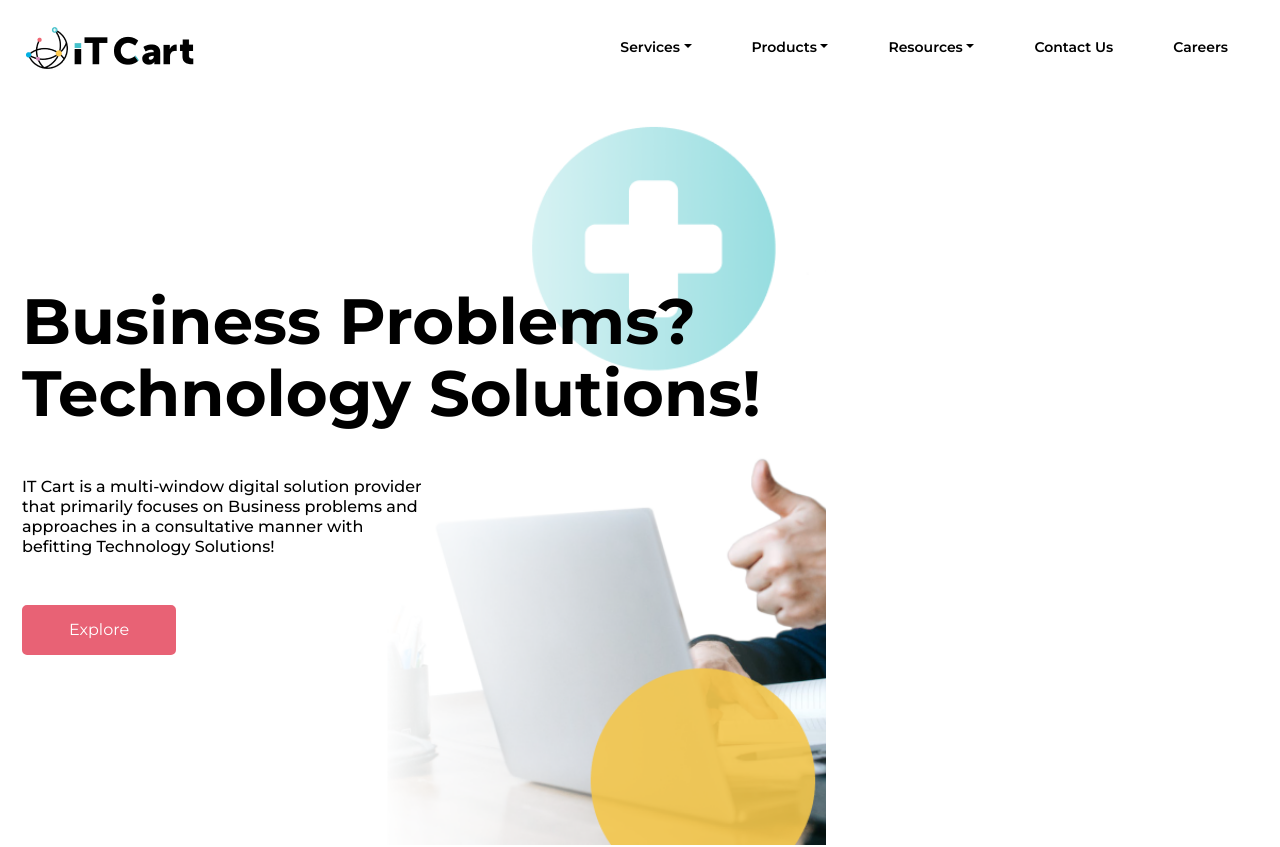
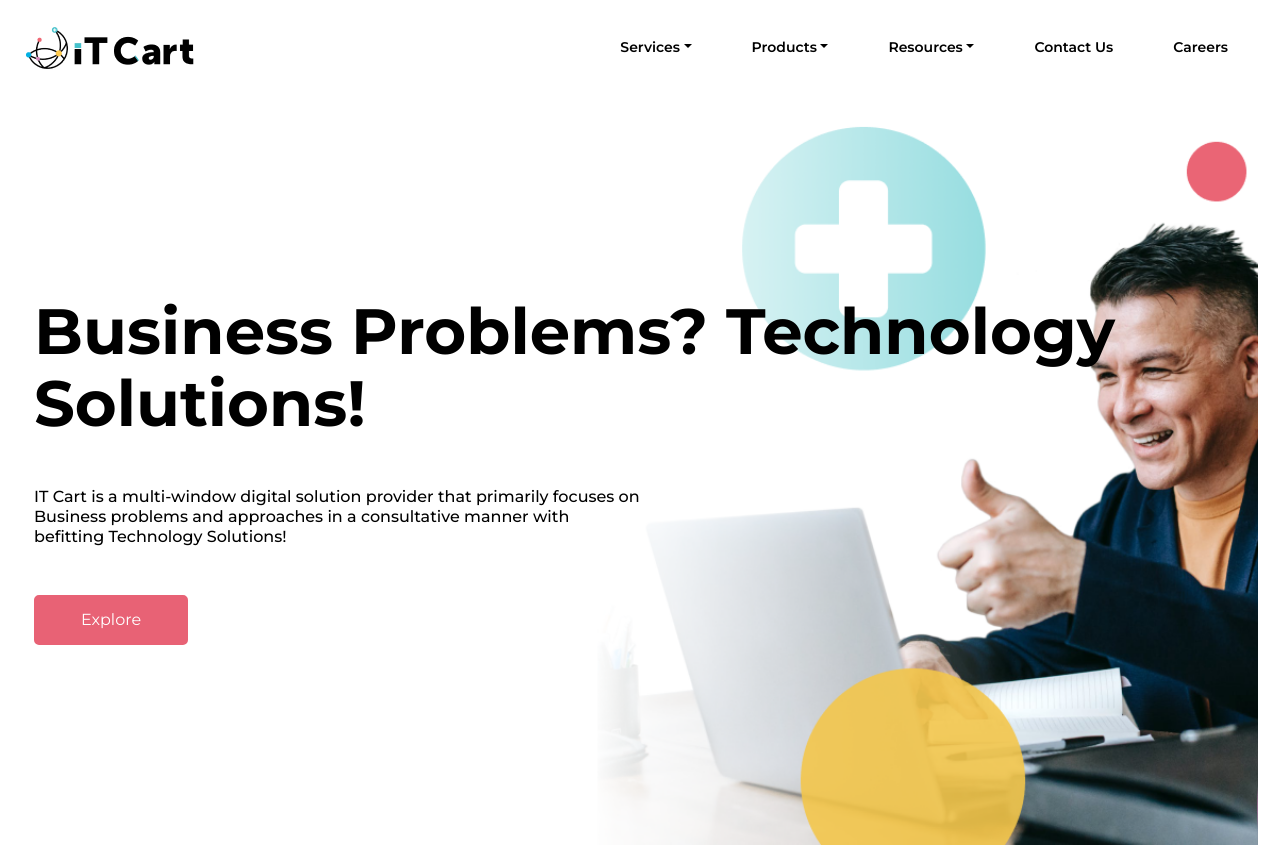
Before and after one commit to Amzad9/itcart, a React (Create React App) app: page / in a window 1280 px wide. Shown: the top 847 px of the page. Built offline with nearby package versions, Linux system fonts and the light colour scheme.

Commit message:
header heading samll

```diff
--- a/src/App.scss
+++ b/src/App.scss
@@ -42,12 +42,12 @@ h2{
     }
     .service-tab{
         .nav-item:first-child{
-            @media(max-width: 768px){
-                padding-left: 40rem;
-            }
-            @media(max-width: 576px){
-                padding-left: 59rem;
-            }
+            // @media(max-width: 768px){
+            //     padding-left: 40rem;
+            // }
+            // @media(max-width: 576px){
+            //     padding-left: 59rem;
+            // }
 
         }
     }
@@ -61,6 +61,7 @@ h2{
     @media(max-width: 768px){
         flex-wrap: nowrap;
         overflow-x: scroll;
+        justify-content: flex-start !important;
     }
 
 }
@@ -76,6 +77,7 @@ h2{
     white-space: pre;
     @media(max-width: 768px){
         padding: 1rem 2.3rem;
+        font-size: 19px;
     }
 }
 .nav-pills .nav-item:not(:last-child){
--- a/src/components/Business/Business.js
+++ b/src/components/Business/Business.js
@@ -65,7 +65,7 @@ function Business() {
 
                              </tbody>
                          </Table> */}
-                     <Col md={4} className="mt-2 pt-2 basic">
+                     <Col md={4} className="mt-2 pt-2 basic mb-4 mb-md-0">
                          <Card className="mt-2 rounded-0">
 
                          <Table className="mb-0" striped bordered hover>
@@ -98,7 +98,7 @@ function Business() {
 
 
                     </Col>
-                    <Col md={4} className="format-card">
+                    <Col md={4} className="format-card mb-4 mb-md-0">
                     <Card>
                        <div className="card-header bg-primary text-center">
                              <h4 className="text-white">Traditional Business Format</h4>
@@ -133,7 +133,7 @@ function Business() {
                          </div>
                          </Card>
                     </Col>
-                    <Col md={4}  className="enterprice">
+                    <Col md={4}  className="enterprice mb-4 mb-md-0">
                     <Card>
                          <div className="card-header bg-secondary text-center">
                              <h4 className="text-white">Digitally Transformed Enterprise</h4>
--- a/src/components/Footer/Footer.js
+++ b/src/components/Footer/Footer.js
@@ -37,7 +37,7 @@ function Footer() {
                                   <Nav.Link className="fw-semibold text-dark" href="#">Careers</Nav.Link>
                                 </Nav.Item>
                             </Nav>
-                            <div className="d-flex socisl-media ms-5">
+                            <div className="d-flex socisl-media ms-0 ms-md-5">
                                <Nav.Link href="#">
                                    <img src={Insta} alt="insta" />
                                </Nav.Link>
--- a/src/components/Header/Header.js
+++ b/src/components/Header/Header.js
@@ -11,11 +11,11 @@ function Header() {
         <header>
             <Container fluid="xxl">
                 <Row>
-                  <Col sm={12} md={8}>
+                  <Col sm={12} md={12}>
                        <Slider {...Header_SLIDER_SETTINGS}>
 
                                 {SLIDER_DATA.map( item => (
-                                    <SliderContent className="slide-1" title={item.title} subtitle={item.subtitle}>
+                                    <SliderContent className="slide-1 mx-0" title={item.title} subtitle={item.subtitle}>
                                         <Button className="text-white">Explore</Button>
                                     </SliderContent>
                                 ))}
--- a/src/components/Header/Header.scss
+++ b/src/components/Header/Header.scss
@@ -4,6 +4,9 @@ header{
         height: 750px;
         display: flex !important;
         align-items: center;
+        @media(max-width: 576px){
+            height: 450px;
+        }
     }
     h1{
         font-weight: bold;
@@ -12,6 +15,7 @@ header{
         color: #000000;
         @media(max-width: 576px){
             font-size: 30px;
+            line-height: 46px;
         }
     }
     p{
--- a/src/components/Header/SliderContent.js
+++ b/src/components/Header/SliderContent.js
@@ -3,7 +3,7 @@ import { Row, Col} from 'react-bootstrap';
 
 const  SliderContent = ({title, subtitle, children, className}) => {
     return (
-        <>
+        <div>
            <Row className={className}>
                 <Col xs={12} sm={12} md={12} xxl={8}>
                     <h1 className="mb-5">{title}</h1>
@@ -11,7 +11,7 @@ const  SliderContent = ({title, subtitle, children, className}) => {
                     {children}
                 </Col>
             </Row>
-        </>
+        </div>
     )
 }
 
```
